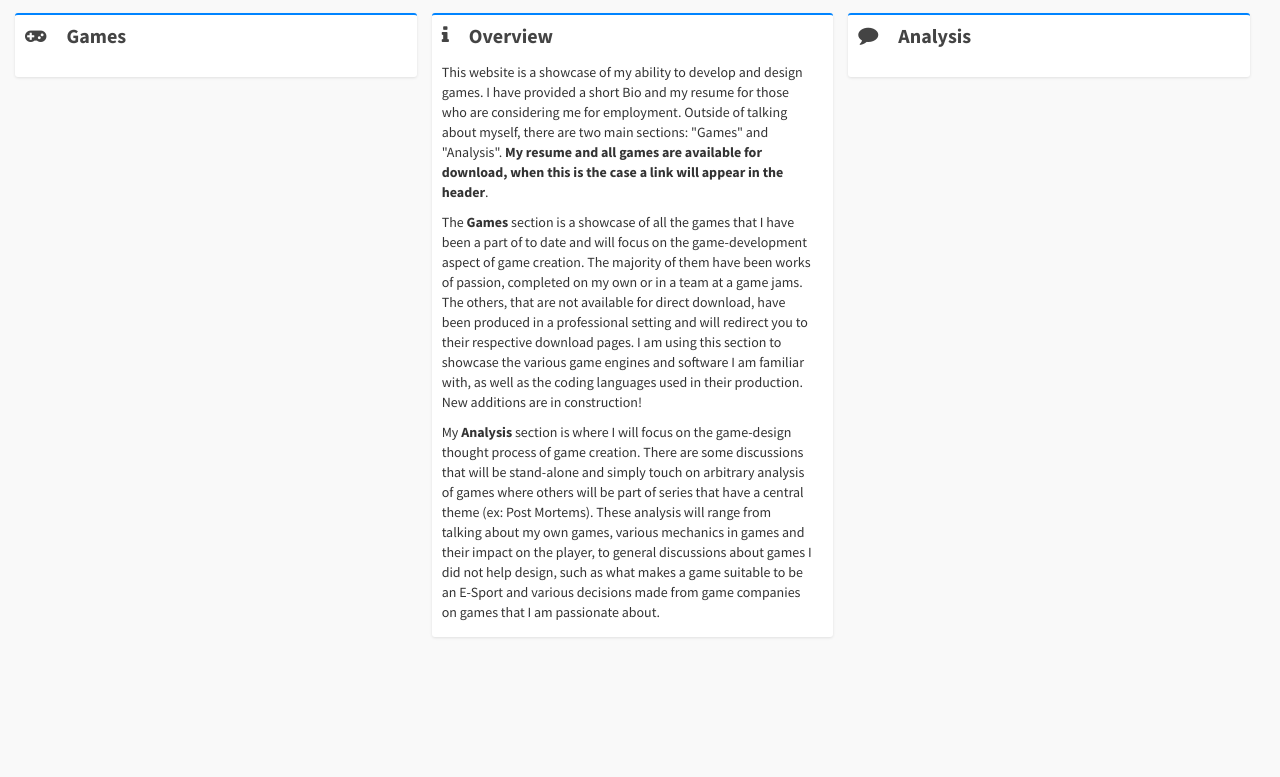
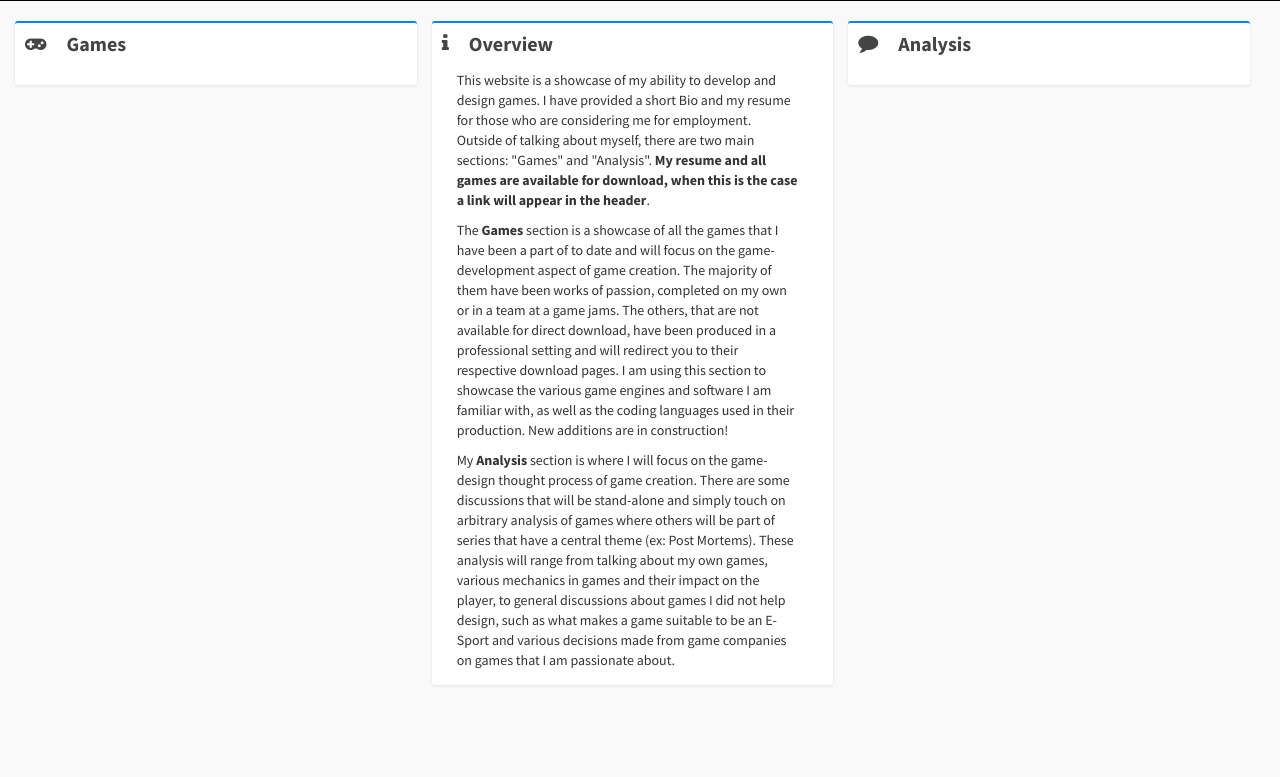
Before and after one commit to jcnast/jcWeb, a Django app: page / in a window 1280 px wide. Shown: the part 382-1159 px from the top of the page. Before the commit the page ends 1020 px from the top, so only its background shows below. Run offline with Django 3.2, Linux system fonts and the light colour scheme; data that the repository does not hold is empty; parts of the project's set-up code (start-up, migrations or seed data) failed here and were passed over; some libraries are stand-ins or nearby versions.

Commit message:
slight changes to home.html

```diff
--- a/jcWeb/templates/home.html
+++ b/jcWeb/templates/home.html
@@ -21,23 +21,19 @@
 	}
 </style>
 <!-- Small boxes (Stat box) -->
-<div class='row' style='margin: 0px'>
+<div class='row' style='margin: 0px;'>
 	<!-- Games -->
 
 	<!-- Intro -->
 	<div class='col-lg-4 col-xs-12 col-lg-push-4' style='padding-left: 0px'>
 		<div class="box box-default">
-			<!-- <div class="box-header">
-				<i class="fa fa-comments-o"></i>
-				<h3 class="box-title">Intro</h3>
-			</div> -->
 			<div class="slimScrollDiv" style="position: relative; overflow: hidden; width:">
 				<div class="box-header">
 					<i class="fa fa-info"></i>
 					<h3 class="box-title"><strong>Overview</strong></h3>
 				</div>
 				<div class="box-body chat" id="chat-box" style="overflow: hidden;">
-					<div id="lipsum">
+					<div id="lipsum" class='col-xs-12'>
 						<p>
 							This website is a showcase of my ability to develop and design games. I have provided a short Bio and my resume for those who are considering me for employment. Outside of talking about myself, there are two main sections: "Games" and "Analysis". <b>My resume and all games are available for download, when this is the case a link will appear in the header</b>.
 						</p>
@@ -48,6 +44,15 @@
 							My <b>Analysis</b> section is where I will focus on the game-design thought process of game creation. There are some discussions that will be stand-alone and simply touch on arbitrary analysis of games where others will be part of series that have a central theme (ex: Post Mortems). These analysis will range from talking about my own games, various mechanics in games and their impact on the player, to general discussions about games I did not help design, such as what makes a game suitable to be an E-Sport and various decisions made from game companies on games that I am passionate about.
 						</p>
 					</div>
+					<!-- <div class='col-xs-12'>
+						<hr>
+						<p class="col-xs-6 text-muted" style="text-align: center;">
+							Jagger Nast
+						</p>
+						<p class="col-xs-6 text-muted" style="text-align: center;">
+							jagger.nast@gmail.com
+						</p>
+					</div> -->
 				</div>
 			</div>
 		</div>
```
